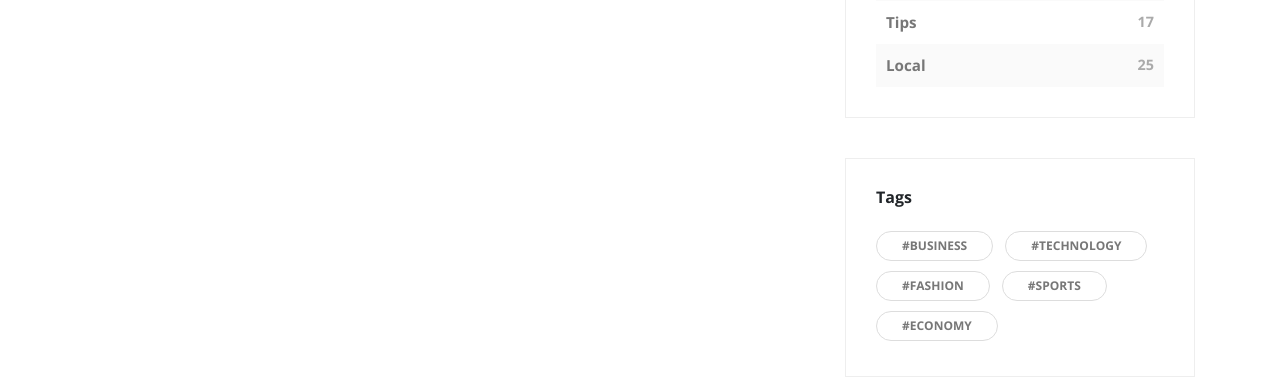
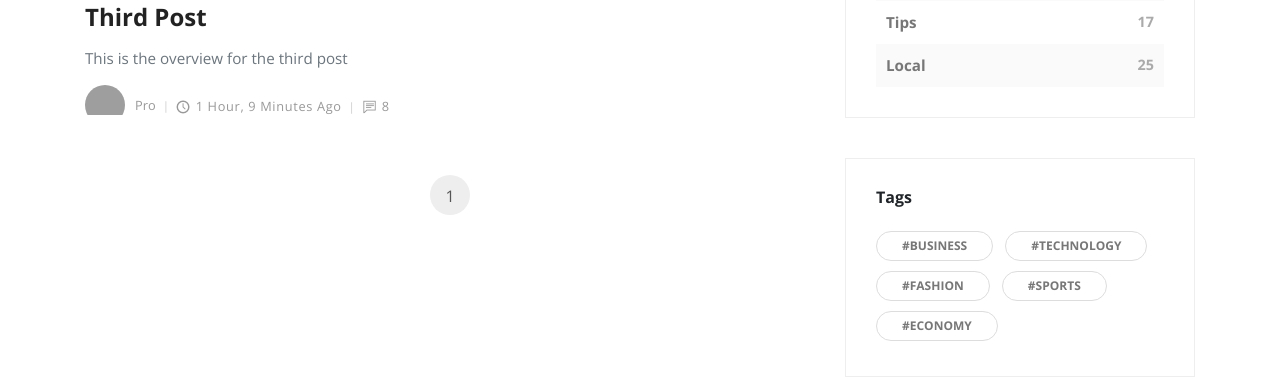
Before and after one commit to noxevolution/My-Blog-using-Django, a Django app: page /blog/ in a window 1280 px wide. Shown: the part 902-1288 px from the top of the page. Run offline with Django 3.2, Linux system fonts and the light colour scheme; data comes from the database, SQL or seed files in the repository; some libraries are stand-ins or nearby versions; grey boxes are pictures that could not be loaded.

Commit message:
pagination done in html

```diff
--- a/posts/views.py
+++ b/posts/views.py
@@ -22,7 +22,7 @@ def index(request):
 
 def blog(request):
     post_list = Post.objects.all()
-    paginator = Paginator(post_list, 1)
+    paginator = Paginator(post_list, 4)
     page_request_var = 'page'
     page = request.GET.get(page_request_var)
 
@@ -34,7 +34,7 @@ def blog(request):
         paginated_queryset = paginator.page(paginator.num_pages)
 
     context = {
-        'post_list': paginated_queryset,
+        'queryset': paginated_queryset,
         'post_request_var': page_request_var
     }
 
--- a/templates/blog.html
+++ b/templates/blog.html
@@ -10,7 +10,7 @@
           <div class="container">
             <div class="row">
               <!-- post -->
-              {% for post in post_list %}
+              {% for post in queryset %}
               <div class="post col-xl-6">
                 <div class="post-thumbnail"><a href="post.html"><img src="{{ post.thumbnail.url }}" alt="..." class="img-fluid"></a></div>
                 <div class="post-details">
@@ -36,11 +36,13 @@
             <!-- Pagination -->
             <nav aria-label="Page navigation example">
               <ul class="pagination pagination-template d-flex justify-content-center">
-                <li class="page-item"><a href="#" class="page-link"> <i class="fa fa-angle-left"></i></a></li>
-                <li class="page-item"><a href="#" class="page-link active">1</a></li>
-                <li class="page-item"><a href="#" class="page-link">2</a></li>
-                <li class="page-item"><a href="#" class="page-link">3</a></li>
-                <li class="page-item"><a href="#" class="page-link"> <i class="fa fa-angle-right"></i></a></li>
+                {% if queryset.has_previous %}
+                <li class="page-item"><a href="?{{ post_request_var }}={{ queryset.previous_page_number }}" class="page-link"> <i class="fa fa-angle-left"></i></a></li>
+                {% endif %}
+                <li class="page-item"><a href="#" class="page-link active">{{ queryset.number }}</a></li>
+                {% if queryset.has_next %}
+                <li class="page-item"><a href="?{{ post_request_var }}={{ queryset.next_page_number }}" class="page-link"> <i class="fa fa-angle-right"></i></a></li>
+                {% endif %}
               </ul>
             </nav>
           </div>
```
